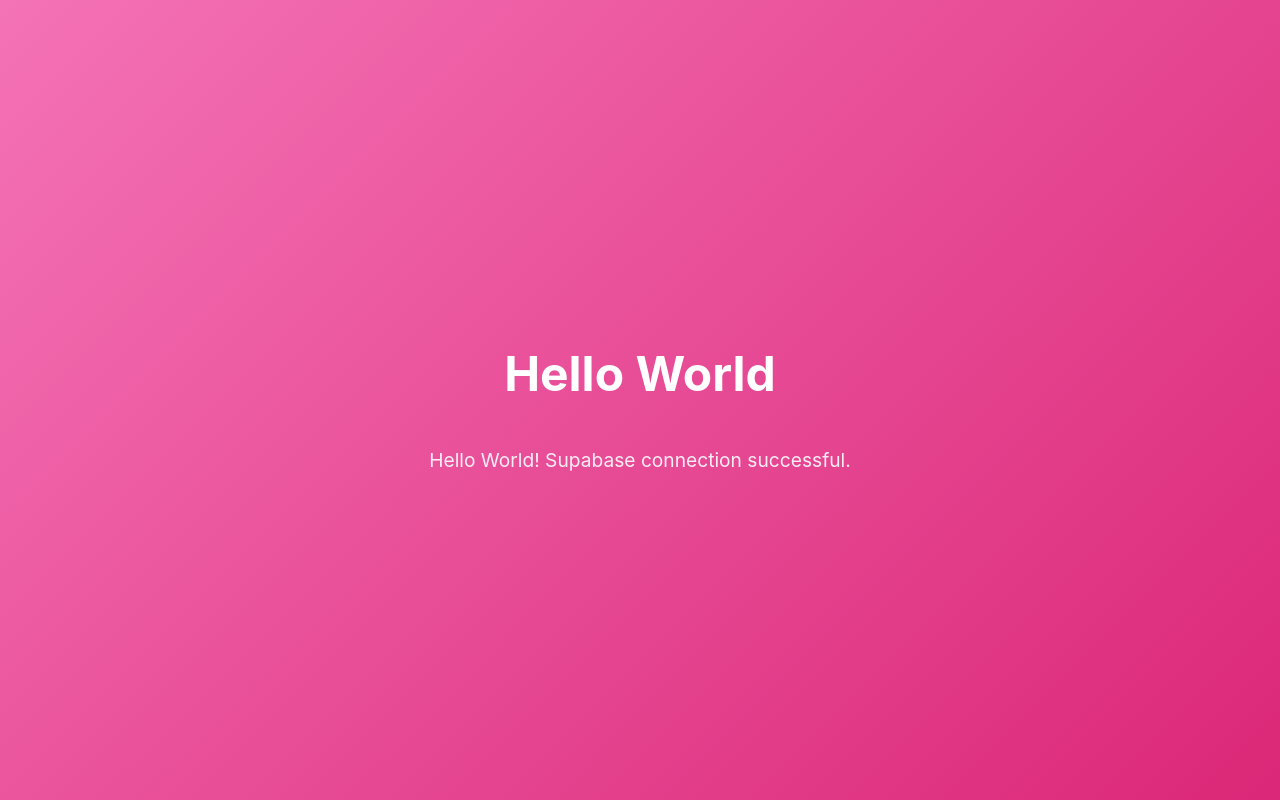
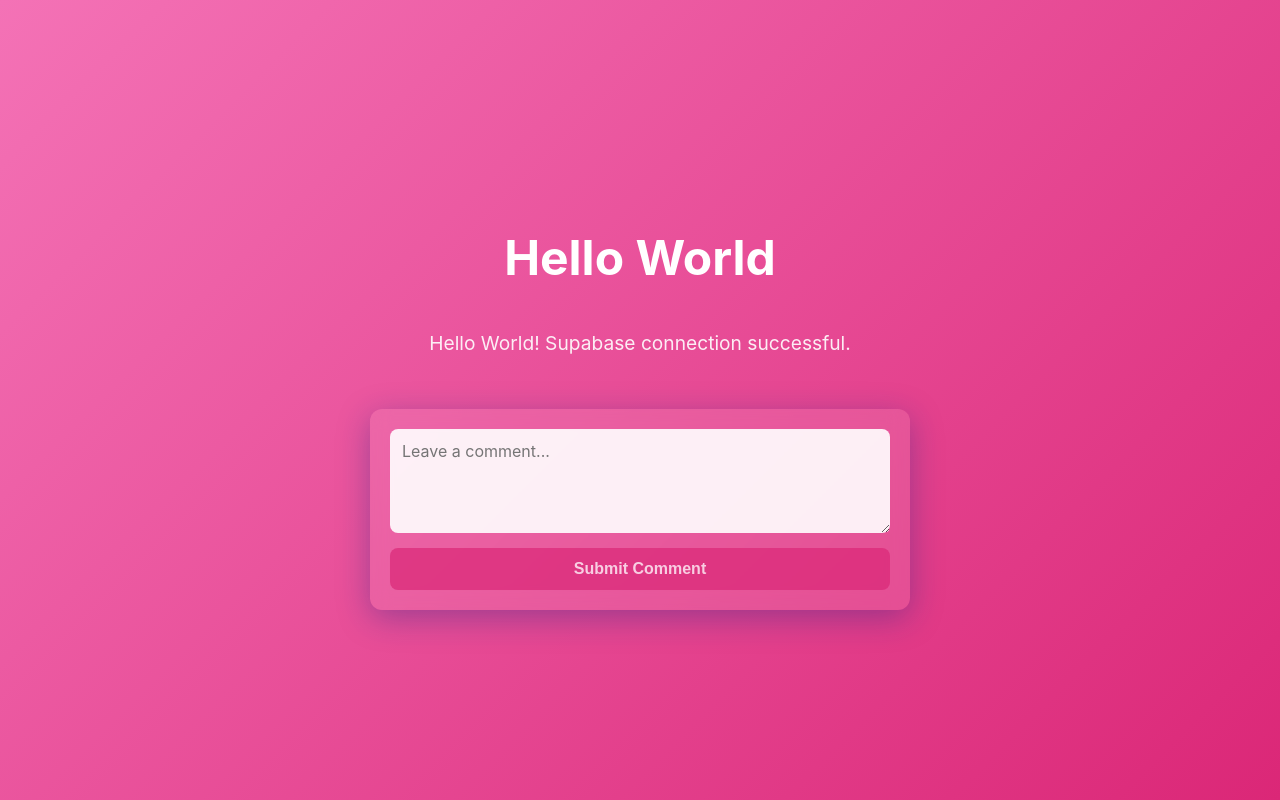
Before and after one commit to teatourist/antigravity-reverse-text, a React (Vite) app: page / in a window 1280 px wide. Built offline with nearby package versions, Linux system fonts and the light colour scheme; no server answers; the database is empty.

Commit message:
Feat: Add comment submission to Supabase

```diff
--- a/src/App.jsx
+++ b/src/App.jsx
@@ -1,5 +1,6 @@
 import { useState, useEffect } from 'react'
 import { supabase } from './lib/supabaseClient'
+import Comments from './components/Comments'
 
 function App() {
     const [status, setStatus] = useState('Checking Supabase connection...')
@@ -24,15 +25,19 @@
             flexDirection: 'column',
             alignItems: 'center',
             justifyContent: 'center',
-            height: '100vh',
+            minHeight: '100vh',
+            padding: '2rem',
             fontFamily: 'Inter, system-ui, sans-serif',
             background: 'linear-gradient(135deg, #f472b6 0%, #db2777 100%)',
             color: 'white',
             width: '100%',
+            boxSizing: 'border-box',
             textAlign: 'center'
         }}>
             <h1 style={{ fontSize: '3rem', marginBottom: '1rem', animation: 'fadeIn 2s' }}>Hello World</h1>
             <p style={{ fontSize: '1.2rem', opacity: 0.9 }}>{status}</p>
+
+            <Comments />
 
             <style>{`
         @keyframes fadeIn {
--- /dev/null
+++ b/src/components/Comments.jsx
@@ -0,0 +1,91 @@
+import { useState } from 'react'
+import { supabase } from '../lib/supabaseClient'
+
+export default function Comments() {
+    const [comment, setComment] = useState('')
+    const [isSubmitting, setIsSubmitting] = useState(false)
+    const [message, setMessage] = useState('')
+
+    const handleSubmit = async (e) => {
+        e.preventDefault()
+        if (!comment.trim()) return
+
+        setIsSubmitting(true)
+        setMessage('')
+
+        try {
+            const { error } = await supabase
+                .from('comments')
+                .insert([{ text: comment }])
+
+            if (error) throw error
+
+            setComment('')
+            setMessage('Comment submitted successfully!')
+        } catch (err) {
+            console.error('Error submitting comment:', err)
+            setMessage(`Error: ${err.message}`)
+        } finally {
+            setIsSubmitting(false)
+        }
+    }
+
+    return (
+        <div style={{
+            marginTop: '2rem',
+            width: '100%',
+            maxWidth: '500px',
+            padding: '20px',
+            borderRadius: '12px',
+            background: 'rgba(255, 255, 255, 0.1)',
+            backdropFilter: 'blur(10px)',
+            boxShadow: '0 8px 32px 0 rgba(31, 38, 135, 0.37)'
+        }}>
+            <form onSubmit={handleSubmit} style={{ display: 'flex', flexDirection: 'column', gap: '15px' }}>
+                <textarea
+                    value={comment}
+                    onChange={(e) => setComment(e.target.value)}
+                    placeholder="Leave a comment..."
+                    rows="4"
+                    style={{
+                        padding: '12px',
+                        borderRadius: '8px',
+                        border: 'none',
+                        fontSize: '1rem',
+                        fontFamily: 'inherit',
+                        outline: 'none',
+                        backgroundColor: 'rgba(255, 255, 255, 0.9)',
+                        color: '#333'
+                    }}
+                />
+                <button
+                    type="submit"
+                    disabled={isSubmitting || !comment.trim()}
+                    style={{
+                        padding: '12px',
+                        borderRadius: '8px',
+                        border: 'none',
+                        backgroundColor: '#db2777',
+                        color: 'white',
+                        fontSize: '1rem',
+                        fontWeight: '600',
+                        cursor: (isSubmitting || !comment.trim()) ? 'not-allowed' : 'pointer',
+                        transition: 'background-color 0.2s',
+                        opacity: (isSubmitting || !comment.trim()) ? 0.7 : 1
+                    }}
+                >
+                    {isSubmitting ? 'Submitting...' : 'Submit Comment'}
+                </button>
+            </form>
+            {message && (
+                <p style={{
+                    marginTop: '15px',
+                    fontSize: '0.9rem',
+                    color: message.startsWith('Error') ? '#fca5a5' : '#86efac'
+                }}>
+                    {message}
+                </p>
+            )}
+        </div>
+    )
+}
```
